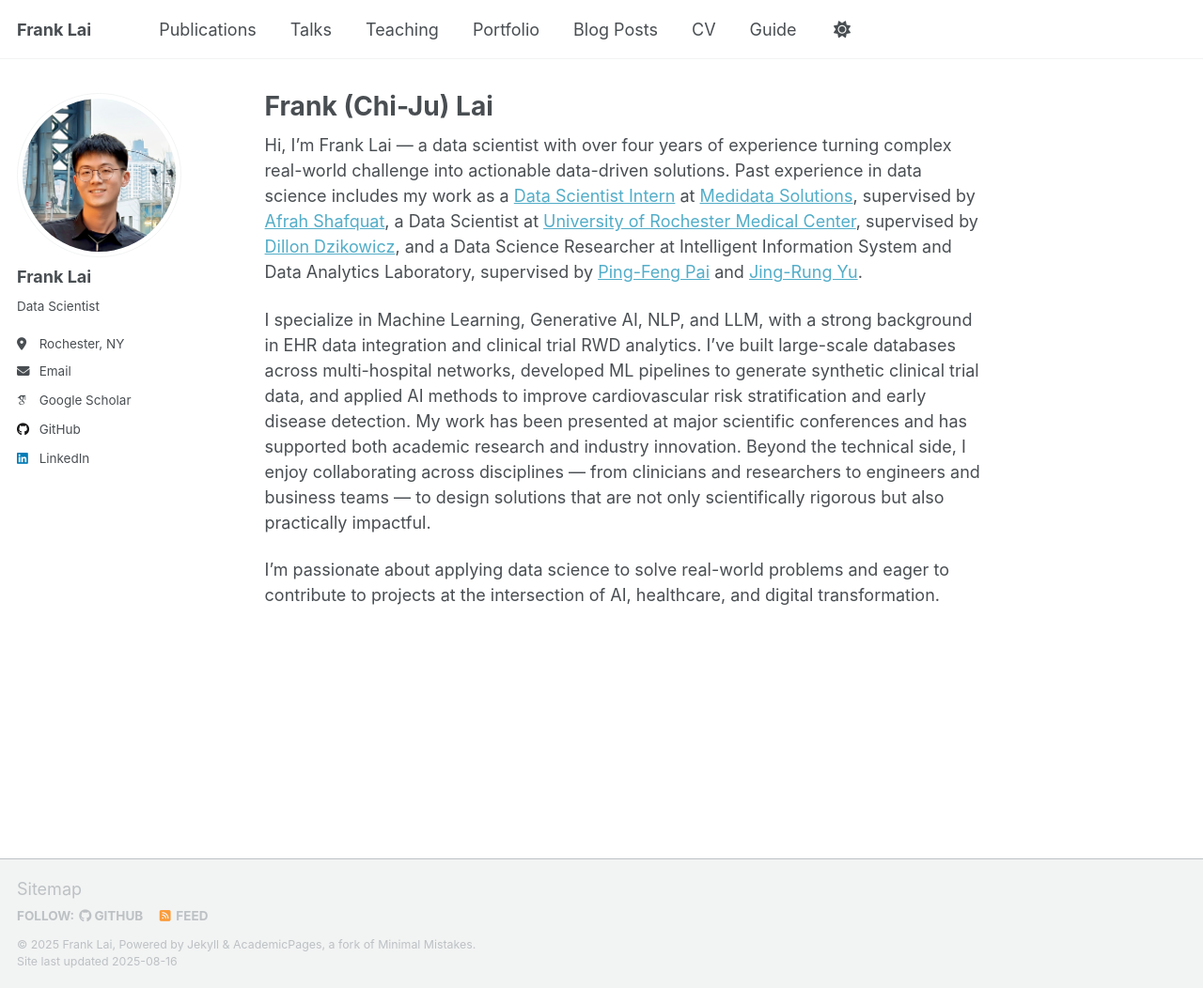
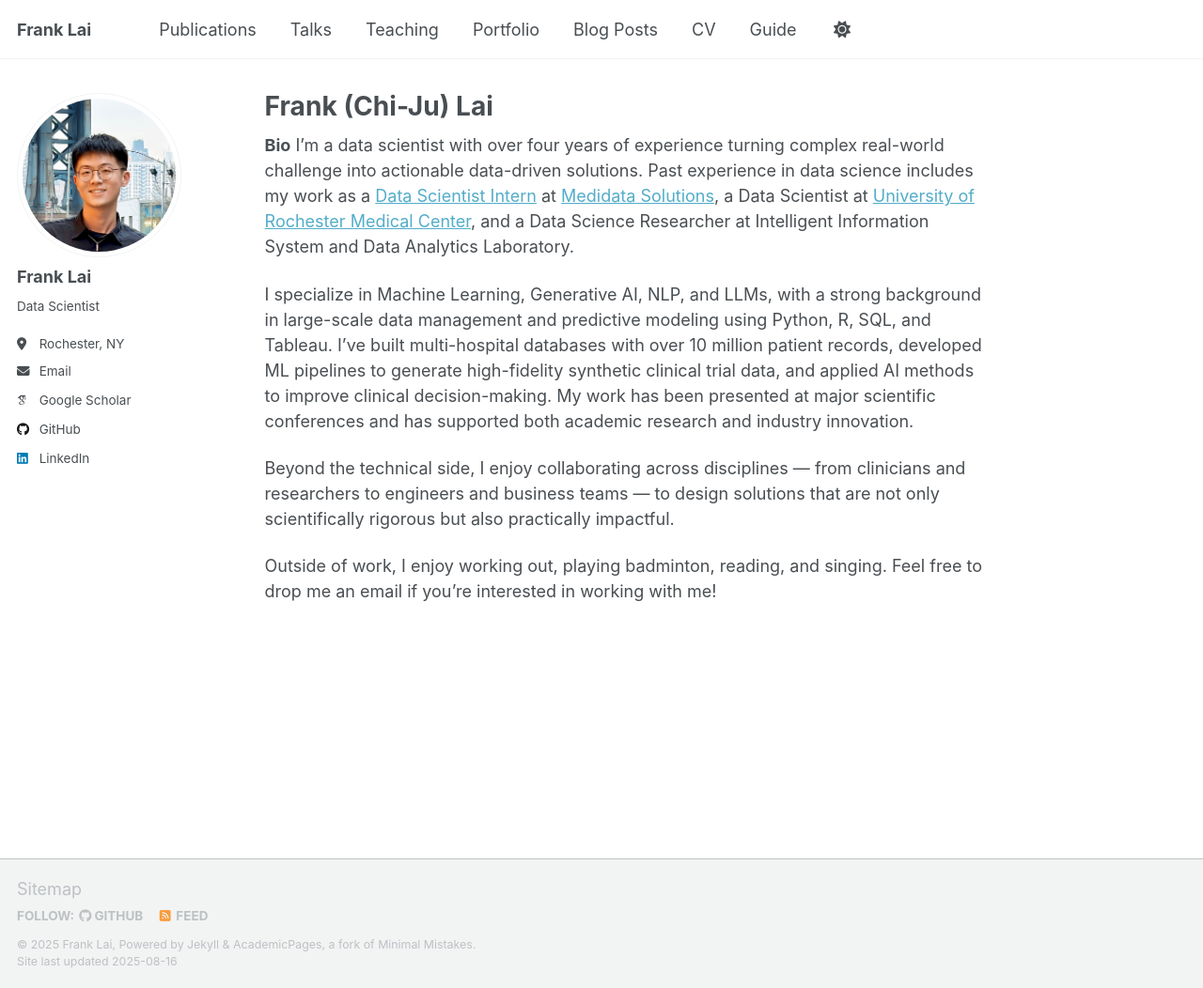
Before and after one commit to chijulai/chijulai.github.io, a Jekyll site: the page built from _pages/about.md, in a window 1280 px wide and 1052 px high. Shown: the whole window at 94% size. Built offline with Jekyll 4.4.1, drawn with Linux system fonts in a browser that asks for light colours; some web fonts are replaced; a script that is not in the unit is left out.

Commit message:
Update about.md

```diff
--- a/_pages/about.md
+++ b/_pages/about.md
@@ -1,13 +1,16 @@
 ---
 permalink: /
 title: "Frank (Chi-Ju) Lai"
+subtitle: "Data Scientist"
 author_profile: true
 redirect_from:
   - /about/
   - /about.html
 ---
-Hi, I’m Frank Lai — a data scientist with over four years of experience turning complex real-world challenge into actionable data-driven solutions. Past experience in data science includes my work as a [Data Scientist Intern](https://www.linkedin.com/feed/update/urn:li:activity:7241443042220457984/) at [Medidata Solutions](https://www.medidata.com/en/clinical-trial-products/medidata-ai/real-world-data/clinical-trial-design-software/), supervised by [Afrah Shafquat](https://www.linkedin.com/in/afrahshafquat/), a Data Scientist at [University of Rochester Medical Center](https://son.rochester.edu/directory/dillondzikowicz/), supervised by [Dillon Dzikowicz](https://www.linkedin.com/in/dillon-dzikowi/), and a Data Science Researcher at Intelligent Information System and Data Analytics Laboratory, supervised by [Ping-Feng Pai](https://scholar.google.com/citations?user=heXAiYMAAAAJ&hl=en&authuser=2) and [Jing-Rung Yu](https://scholar.google.com/citations?user=2OAd9VoAAAAJ&hl=en&authuser=2).
+**Bio** I’m a data scientist with over four years of experience turning complex real-world challenge into actionable data-driven solutions. Past experience in data science includes my work as a [Data Scientist Intern](https://www.linkedin.com/feed/update/urn:li:activity:7241443042220457984/) at [Medidata Solutions](https://www.medidata.com/en/clinical-trial-products/medidata-ai/real-world-data/clinical-trial-design-software/), a Data Scientist at [University of Rochester Medical Center](https://son.rochester.edu/directory/dillondzikowicz/), and a Data Science Researcher at Intelligent Information System and Data Analytics Laboratory.
 
-I specialize in Machine Learning, Generative AI, NLP, and LLM, with a strong background in EHR data integration and clinical trial RWD analytics. I’ve built large-scale databases across multi-hospital networks, developed ML pipelines to generate synthetic clinical trial data, and applied AI methods to improve cardiovascular risk stratification and early disease detection. My work has been presented at major scientific conferences and has supported both academic research and industry innovation. Beyond the technical side, I enjoy collaborating across disciplines — from clinicians and researchers to engineers and business teams — to design solutions that are not only scientifically rigorous but also practically impactful.
+I specialize in Machine Learning, Generative AI, NLP, and LLMs, with a strong background in large-scale data management and predictive modeling using Python, R, SQL, and Tableau. I’ve built multi-hospital databases with over 10 million patient records, developed ML pipelines to generate high-fidelity synthetic clinical trial data, and applied AI methods to improve clinical decision-making. My work has been presented at major scientific conferences and has supported both academic research and industry innovation.
 
-I’m passionate about applying data science to solve real-world problems and eager to contribute to projects at the intersection of AI, healthcare, and digital transformation.
+Beyond the technical side, I enjoy collaborating across disciplines — from clinicians and researchers to engineers and business teams — to design solutions that are not only scientifically rigorous but also practically impactful.
+
+Outside of work, I enjoy working out, playing badminton, reading, and singing. Feel free to drop me an email if you're interested in working with me!
```
